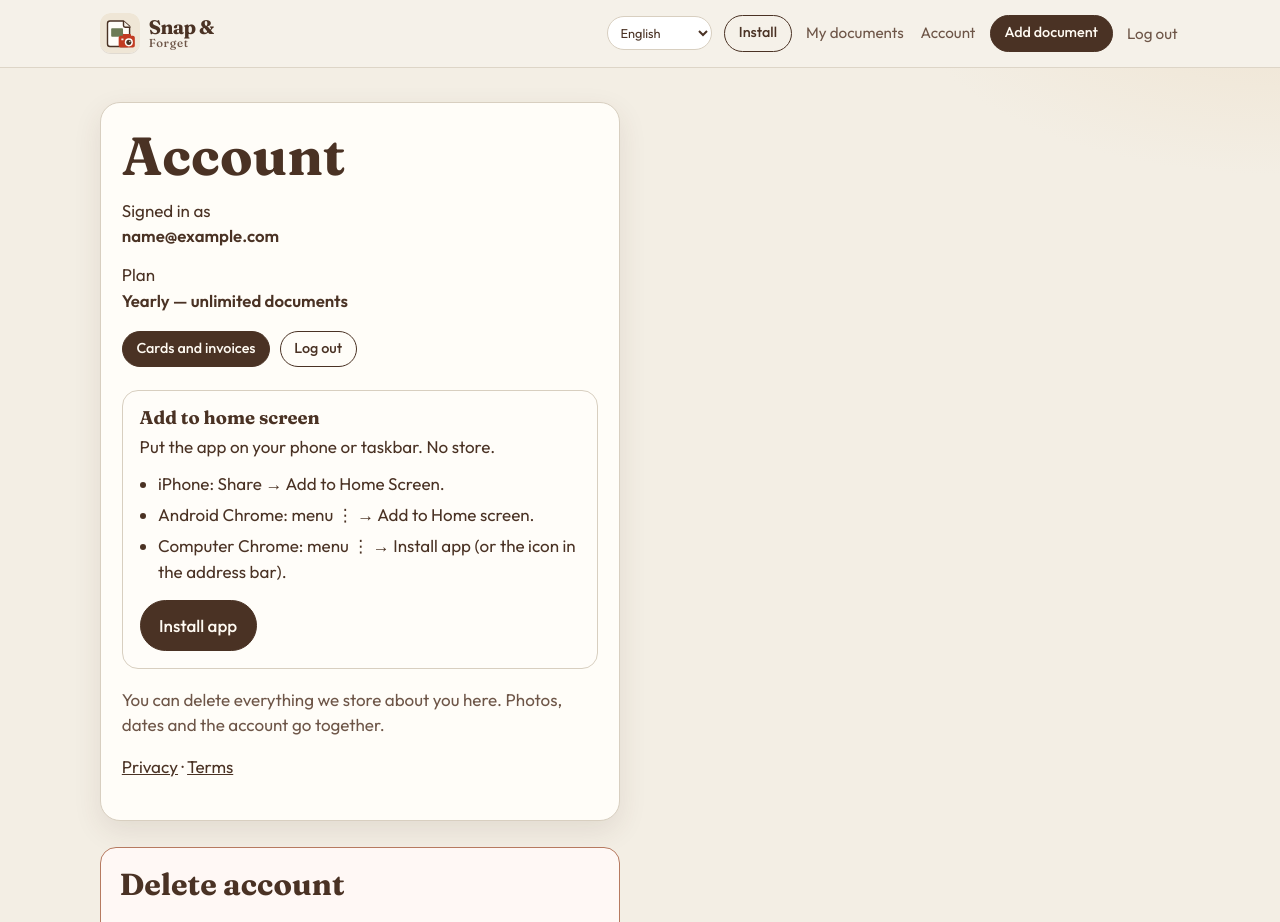
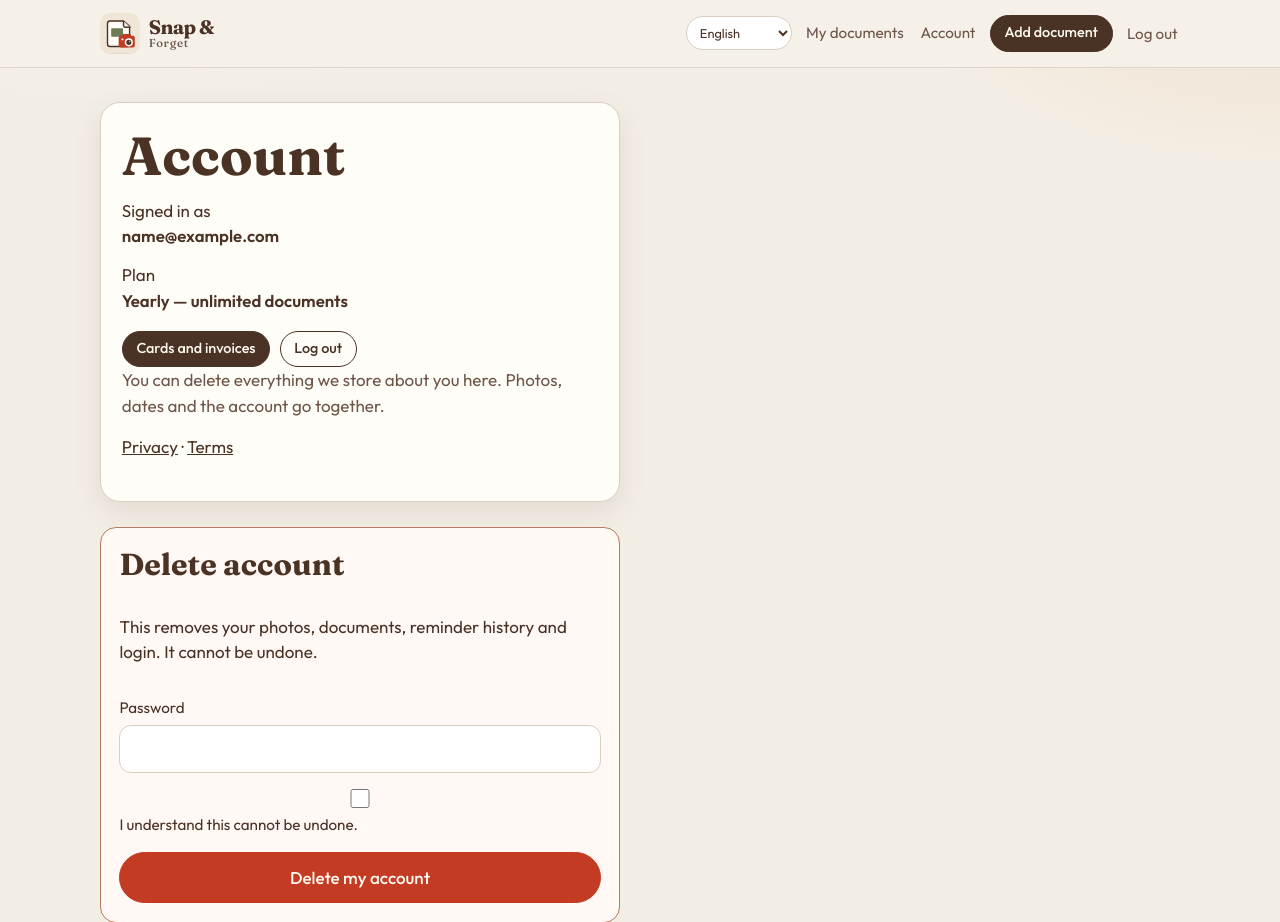
Before and after one commit to Flavier/snapforget, a FastAPI app: page /app/account in a window 1280 px wide. Shown: the top 922 px of the page. Run offline with FastAPI, Linux system fonts and the light colour scheme; the visitor is signed in with stand-in values (Sample User, id 1); tables that the repository leaves empty hold one stand-in row (values such as "Sample post"); some libraries are stand-ins or nearby versions.

Commit message:
Remove install how-to; keep one-click PWA prompt only.
Co-authored-by: Cursor <cursoragent@cursor.com>

```diff
--- a/static/css/app.css
+++ b/static/css/app.css
@@ -155,20 +155,6 @@ p { margin: 0 0 1rem; }
   min-height: 2.1rem;
 }
 .install-btn { white-space: nowrap; }
-.install-panel {
-  margin: 1.4rem 0 1.1rem;
-  padding: 1rem 1.05rem 1.1rem;
-  border: 1px solid var(--line);
-  border-radius: 16px;
-  background: color-mix(in srgb, var(--card) 80%, white);
-}
-.install-panel h2 { margin: 0 0 0.4rem; font-size: 1.15rem; }
-.install-panel p { margin: 0 0 0.7rem; }
-.install-steps {
-  margin: 0 0 1rem;
-  padding-left: 1.15rem;
-}
-.install-steps li { margin: 0.35rem 0; }
 .inline { display: inline; margin: 0; }
 
 .ios-hint[hidden],
--- a/static/js/app.js
+++ b/static/js/app.js
@@ -155,56 +155,41 @@
 
   let deferredPrompt = null;
   const installBtn = document.getElementById("install-app");
-  const installBtnAccount = document.getElementById("install-app-account");
   const iosHint = document.getElementById("ios-hint");
   const iosClose = document.getElementById("ios-hint-close");
-  const standalone =
-    window.matchMedia("(display-mode: standalone)").matches ||
-    window.navigator.standalone === true;
-
-  function showInstallHelp() {
-    if (window.location.pathname.indexOf("/app/account") === 0) {
-      const box = document.getElementById("install");
-      if (box && box.scrollIntoView) box.scrollIntoView({ behavior: "smooth", block: "start" });
-      return;
-    }
-    if (iosHint) iosHint.hidden = false;
-  }
-
-  function runInstall() {
-    if (deferredPrompt) {
-      deferredPrompt.prompt();
-      deferredPrompt.userChoice.finally(function () {
-        deferredPrompt = null;
-        if (installBtn) installBtn.hidden = true;
-        if (installBtnAccount) installBtnAccount.hidden = true;
-      });
-      return;
-    }
-    showInstallHelp();
-  }
 
   window.addEventListener("beforeinstallprompt", function (event) {
     event.preventDefault();
     deferredPrompt = event;
     if (installBtn) installBtn.hidden = false;
-    if (installBtnAccount) installBtnAccount.hidden = false;
     if (iosHint) iosHint.hidden = true;
   });
-  if (installBtn) installBtn.addEventListener("click", runInstall);
-  if (installBtnAccount) installBtnAccount.addEventListener("click", runInstall);
+  if (installBtn) {
+    installBtn.addEventListener("click", function () {
+      if (!deferredPrompt) return;
+      deferredPrompt.prompt();
+      deferredPrompt.userChoice.finally(function () {
+        deferredPrompt = null;
+        installBtn.hidden = true;
+      });
+    });
+  }
   window.addEventListener("appinstalled", function () {
     if (installBtn) installBtn.hidden = true;
-    if (installBtnAccount) installBtnAccount.hidden = true;
-    if (iosHint) iosHint.hidden = true;
   });
 
-  if (standalone) {
-    if (installBtn) installBtn.hidden = true;
-    if (installBtnAccount) installBtnAccount.hidden = true;
-    if (iosHint) iosHint.hidden = true;
+  const ua = window.navigator.userAgent;
+  const chromeFamily = /Chrome|Chromium|CriOS|Edg|OPR|Android/i.test(ua);
+  const isIosSafari =
+    !chromeFamily &&
+    (/iPhone|iPod|iPad/i.test(ua) ||
+      (/Macintosh/i.test(ua) && navigator.maxTouchPoints > 1 && /Safari/i.test(ua)));
+  const standalone =
+    window.matchMedia("(display-mode: standalone)").matches ||
+    window.navigator.standalone === true;
+  if (iosHint && isIosSafari && !standalone && !window.sessionStorage.getItem("ios-hint-dismissed")) {
+    iosHint.hidden = false;
   }
-
   if (iosClose && iosHint) {
     iosClose.addEventListener("click", function () {
       iosHint.hidden = true;
--- a/templates/account.html
+++ b/templates/account.html
@@ -24,16 +24,6 @@
     <button type="submit" class="btn btn-ghost btn-small">{{ t('nav.logout') }}</button>
   </form>
   </div>
-  <div class="install-panel" id="install">
-    <h2>{{ t('pwa.how') }}</h2>
-    <p>{{ t('pwa.how_lead') }}</p>
-    <ul class="install-steps">
-      <li>{{ t('pwa.how_ios') }}</li>
-      <li>{{ t('pwa.how_android') }}</li>
-      <li>{{ t('pwa.how_desktop') }}</li>
-    </ul>
-    <button type="button" class="btn" id="install-app-account">{{ t('pwa.install') }}</button>
-  </div>
   <p class="muted">{{ t('account.data_hint') }}</p>
   <p><a href="/privacy">{{ t('legal.privacy_title') }}</a> · <a href="/terms">{{ t('legal.terms_title') }}</a></p>
   </div>
--- a/templates/base.html
+++ b/templates/base.html
@@ -17,7 +17,7 @@
   <link rel="preconnect" href="https://fonts.googleapis.com">
   <link rel="preconnect" href="https://fonts.gstatic.com" crossorigin>
   <link href="https://fonts.googleapis.com/css2?family=Fraunces:opsz,wght@9..144,500;9..144,700&family=IBM+Plex+Mono:wght@400;600&family=Outfit:wght@400;500;600&display=swap" rel="stylesheet">
-  <link rel="stylesheet" href="/static/css/app.css?v=19">
+  <link rel="stylesheet" href="/static/css/app.css?v=20">
   {% block extra_head %}{% endblock %}
 </head>
 <body{% if user and not is_admin %} class="has-tabbar"{% endif %}>
@@ -40,7 +40,7 @@
           {% endfor %}
         </select>
       </form>
-      <button type="button" class="btn btn-small btn-ghost install-btn" id="install-app">{{ t('nav.install') }}</button>
+      <button type="button" class="btn btn-small btn-ghost install-btn" id="install-app" hidden>{{ t('nav.install') }}</button>
       {% if is_admin %}
       <a class="nav-link" href="/admin">{{ t('admin.title') }}</a>
       <form method="post" action="/admin/logout" class="inline">
@@ -71,7 +71,7 @@
   </main>
 
   <div class="ios-hint" id="ios-hint" hidden>
-    <p><strong>{{ t('pwa.how') }}</strong> {{ t('pwa.how_ios') }} {{ t('pwa.how_android') }} {{ t('pwa.how_desktop') }}</p>
+    <p><strong>{{ t('pwa.ios_title') }}</strong> {{ t('pwa.ios_hint') }}</p>
     <button type="button" class="ios-hint-close" id="ios-hint-close" aria-label="OK">×</button>
   </div>
 
@@ -102,6 +102,6 @@
     </a>
   </nav>
   {% endif %}
-  <script src="/static/js/app.js?v=9" defer></script>
+  <script src="/static/js/app.js?v=10" defer></script>
 </body>
 </html>
```
